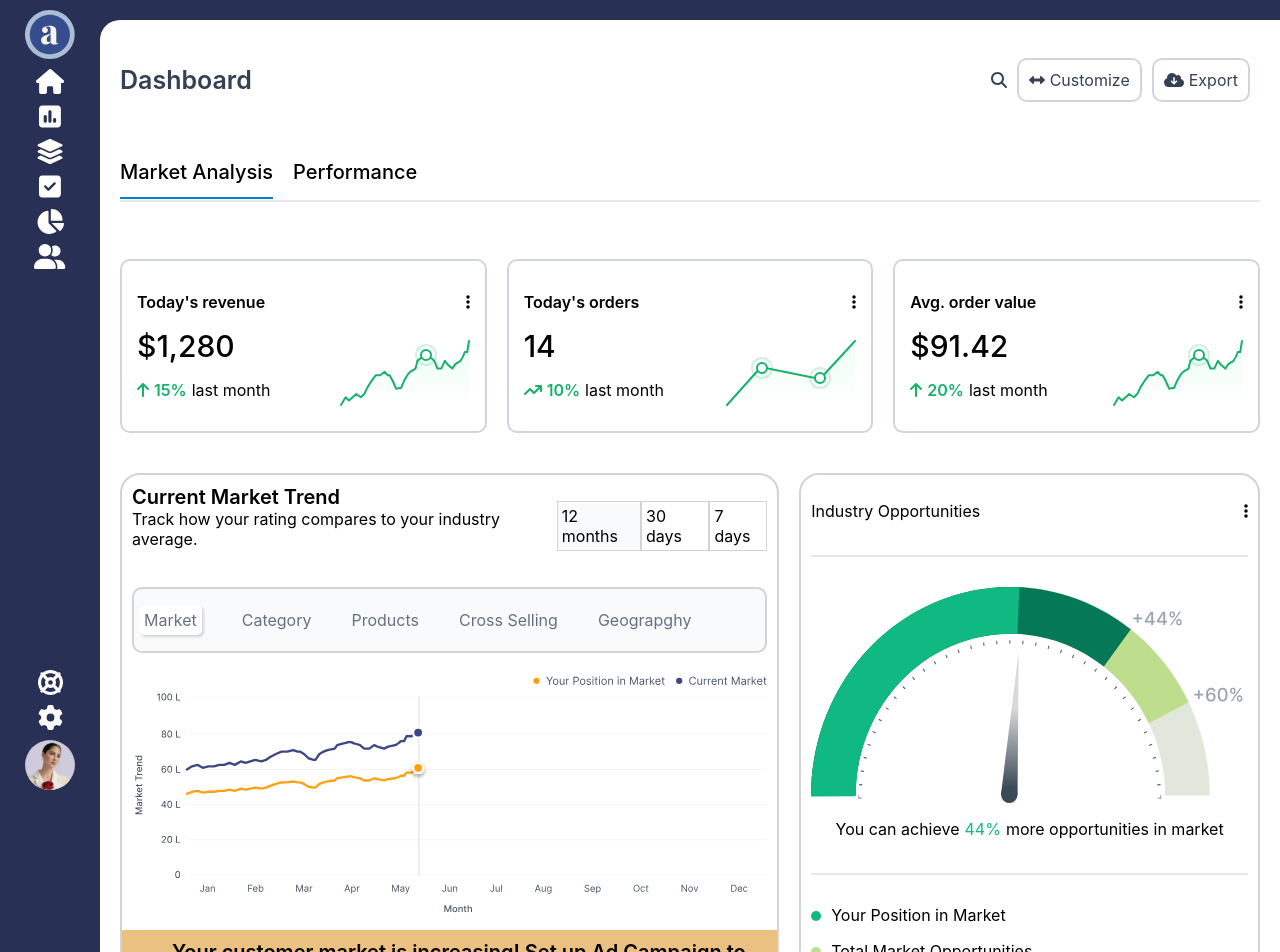
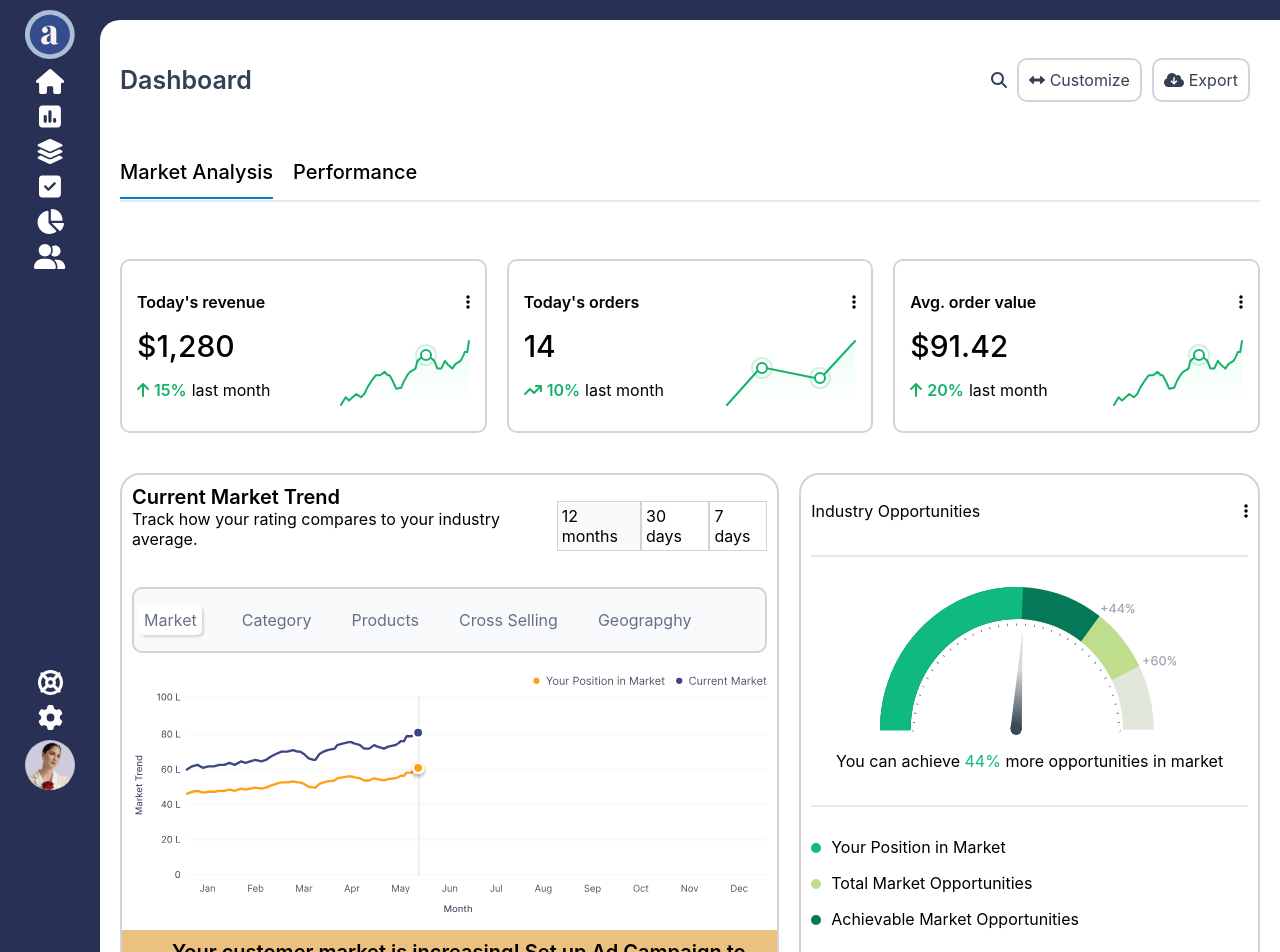
Before and after one commit to Utkarshkumar29/arch-store-3, a React (Create React App) app: page / in a window 1280 px wide. Shown: the top 952 px of the page. Built offline with nearby package versions, Linux system fonts and the light colour scheme.

Commit message:
fourth commit

```diff
--- a/src/styles/box1/index.jsx
+++ b/src/styles/box1/index.jsx
@@ -90,7 +90,7 @@ export const SearchWrapper=styled.div`
     left: 0;
     width: 100%;
     height: 100%;
-    z-index: 1;
+    z-index: 3;
     background-color: #293056;
     color: white;
     display: flex;
--- a/src/styles/box4/index.jsx
+++ b/src/styles/box4/index.jsx
@@ -12,17 +12,27 @@ export const Box4Wrapper=styled.div`
     display: flex;
     gap: 20px;
     flex-wrap: wrap;
+
+    @media (max-width:900px){
+        gap: 5px;
+        flex-direction: column;
+    }
+
+    @media (max-width:426px) {
+    }
 `
 
 export const MarketContainer=styled.div`
     border: 2px solid lightgray;
     border-radius: 20px;
     flex: 1.5;
-    max-width: 800px;
-    width: 100%;
     display: flex;
     flex-direction: column;
     justify-content: space-between;
+
+    @media (max-width:595px){
+        flex: 1;
+    }
 `
 
 export const MarketWrapper=styled.div`
@@ -148,6 +158,10 @@ export const MeterWrapper=styled.div`
     border: 2px solid lightgray;
     border-radius: 20px;
     flex: 1;
+
+    @media (max-width:595px){
+        flex: 1;
+    }
 `
 
 export const Industry=styled.div`
@@ -180,6 +194,11 @@ export const TextWrapper=styled.div`
     align-items: center;
     justify-content: center;
     position: relative;
+    text-align: center;
+
+    span{
+        color: #10B981;
+    }
 
     &::after{
         content: "";
@@ -226,7 +245,13 @@ export const PointsWrapper=styled.div`
 `
 
 export const Image=styled.img`
-    max-width: 800px;
+    max-width: 300px;
     width: 100%;
     height: auto;
 `
+
+export const GraphImage=styled.img`
+    max-width: 700px;
+    width: 100%;
+    height: auto;
+`
--- a/src/styles/box5/index.jsx
+++ b/src/styles/box5/index.jsx
@@ -56,6 +56,10 @@ export const PieChartWrapper=styled.div`
         display: flex;
         flex-direction: column;
         margin-top: 20px;
+    }
+
+    @media (max-width:1100px) {
+        gap: 5px;
     }
 `
 
@@ -186,4 +190,15 @@ export const ImageWrapper=styled.div`
 export const Pie=styled.img`
     max-width: 300px;
     width: 100%;
+    height: auto;
+
+    @media (max-width:555px) {
+        margin-top: 10px;
+    }
 `
+
+export const Image=styled.img`
+    max-width: 700px;
+    width: 100%;
+    height: auto;
+`
--- a/src/styles/mobileSlider/index.jsx
+++ b/src/styles/mobileSlider/index.jsx
@@ -21,6 +21,7 @@ export const IconWrapper=styled.div`
     flex-direction: column;
     justify-content: center;
     align-items: center;
+    z-index: 3;
 `
 
 export const Close=styled.div`
--- a/src/views/box4/index.jsx
+++ b/src/views/box4/index.jsx
@@ -1,5 +1,5 @@
 import React from "react";
-import { Box4Container, Box4Wrapper, CategoryWrapper, CurentMarket, Image, ImageWrapper, Industry, MarketContainer, MarketDescription, MarketWrapper, MeterWrapper, Note, Note1, Note2, NoteWrapper, PointsWrapper, Rating, TextWrapper, TimePeriod } from "../../styles/box4";
+import { Box4Container, Box4Wrapper, CategoryWrapper, CurentMarket, GraphImage, Image, ImageWrapper, Industry, MarketContainer, MarketDescription, MarketWrapper, MeterWrapper, Note, Note1, Note2, NoteWrapper, PointsWrapper, Rating, TextWrapper, TimePeriod } from "../../styles/box4";
 import Graph from "../../assets/Line and bar chart.svg"
 import { FontAwesomeIcon } from "@fortawesome/react-fontawesome";
 import { faBullhorn, faEllipsisVertical } from "@fortawesome/free-solid-svg-icons";
@@ -29,7 +29,7 @@ const Box4=()=>{
                         <p>Geograpghy</p>
                     </CategoryWrapper>
                     <div style={{padding:"10px"}}>
-                        <Image src={Graph} alt="Error"/>
+                        <GraphImage src={Graph} alt="Error"/>
                     </div>
                     <NoteWrapper>
                         <FontAwesomeIcon icon={faBullhorn}/>
@@ -48,9 +48,7 @@ const Box4=()=>{
                         <Image src={Meter} alt="Error"/>
                     </ImageWrapper>
                     <TextWrapper>
-                        <p>You can achieve </p>
-                        <p style={{color:"#10B981",fontWeight:"400",padding:"0px 5px 0px 5px"}}>44%</p>
-                        <p> more opportunities in market</p>
+                        <p>You can achieve <span>44%</span> more opportunities in market</p>
                     </TextWrapper>
                     <PointsWrapper>
                         <p>Your Position in Market</p>
--- a/src/views/box5/index.jsx
+++ b/src/views/box5/index.jsx
@@ -1,9 +1,8 @@
 import React from "react";
-import { Box5Container, Box5Wrapper, PieChartWrapper, Industry, PieChartDetails, PointsWrapper, InfoWrapper, TrendWrapper, AdWrapper, AdTrend, AdTitle, AdInterest, Interest, ImageWrapper, Pie, Wooden, Stone, Pattern } from "../../styles/box5";
+import { Box5Container, Box5Wrapper, PieChartWrapper, Industry, PieChartDetails, PointsWrapper, InfoWrapper, TrendWrapper, AdWrapper, AdTrend, AdTitle, AdInterest, Interest, ImageWrapper, Pie, Wooden, Stone, Pattern, Image } from "../../styles/box5";
 import { faArrowRight, faArrowTrendUp, faEllipsisVertical } from "@fortawesome/free-solid-svg-icons";
 import { FontAwesomeIcon } from "@fortawesome/react-fontawesome";
 import PieChart from "../../assets/Pie chart.svg"
-import { Image } from "../../styles/box4";
 import Graph from "../../assets/Graph.svg"
 
 const Box5=()=>{
@@ -34,7 +33,7 @@ const Box5=()=>{
                     </PieChartWrapper>
                     <InfoWrapper>
                         <FontAwesomeIcon icon={faArrowTrendUp}/>
-                        <p>Wooden floor is in trending , set up campaign for wooden tiles to reach these users</p>
+                            <p>Wooden floor is in trending , set up campaign for wooden tiles to reach these users</p>
                         <FontAwesomeIcon icon={faArrowRight}/>
                     </InfoWrapper>
                 </TrendWrapper>
```
